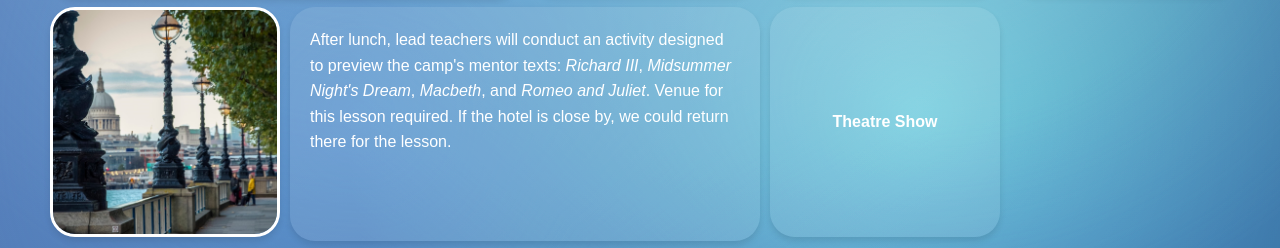
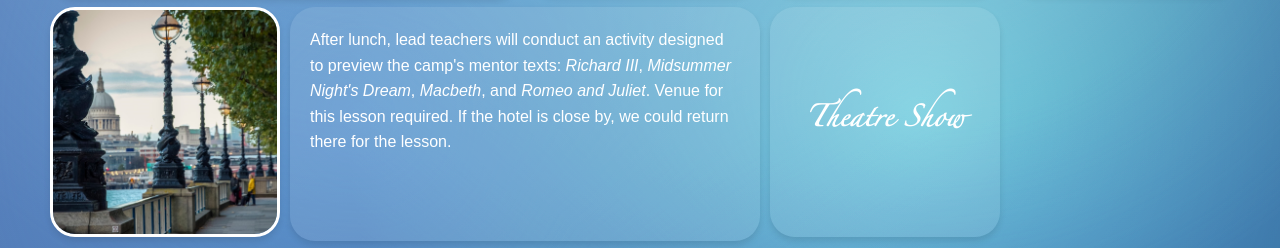
Before and after one commit to thebardslegacy/thebardslegacy.github.io, a plain HTML site: page day2/index.html in a window 1280 px wide. Shown: the part 460-708 px from the top of the page. Drawn offline with Linux system fonts and the light colour scheme.

Commit message:
Update index.html

```diff
--- a/day2/index.html
+++ b/day2/index.html
@@ -262,7 +262,7 @@
             <img src="../images/southbank.jpg" alt="The Thames" class="grid-image-landscape">
         </div>
         <div class="grid-item landscape">After lunch, lead teachers will conduct an activity designed to preview the camp's mentor texts: <i>Richard III</i>, <i>Midsummer Night's Dream</i>, <i>Macbeth</i>, and <i>Romeo and Juliet</i>. Venue for this lesson required. If the hotel is close by, we could return there for the lesson.</div>
-        <div class="grid-item subtitle-card"><b>Theatre Show</b></div>
+        <div class="grid-item title-card"><b>Theatre Show</b></div>
         <div class="grid-item landscape">Show at the Globe Theatre (details TBD based upon theatre schedule). Alternative: find another Shakespeare showing in London OR return to the hotel and set up a cinema in a conference room with a filmed production.</div>
         <div class="grid-item-image portrait">
             <img src="../images/TheGlobe.jpg" alt="The Globe, Interior" class="grid-image">
```
